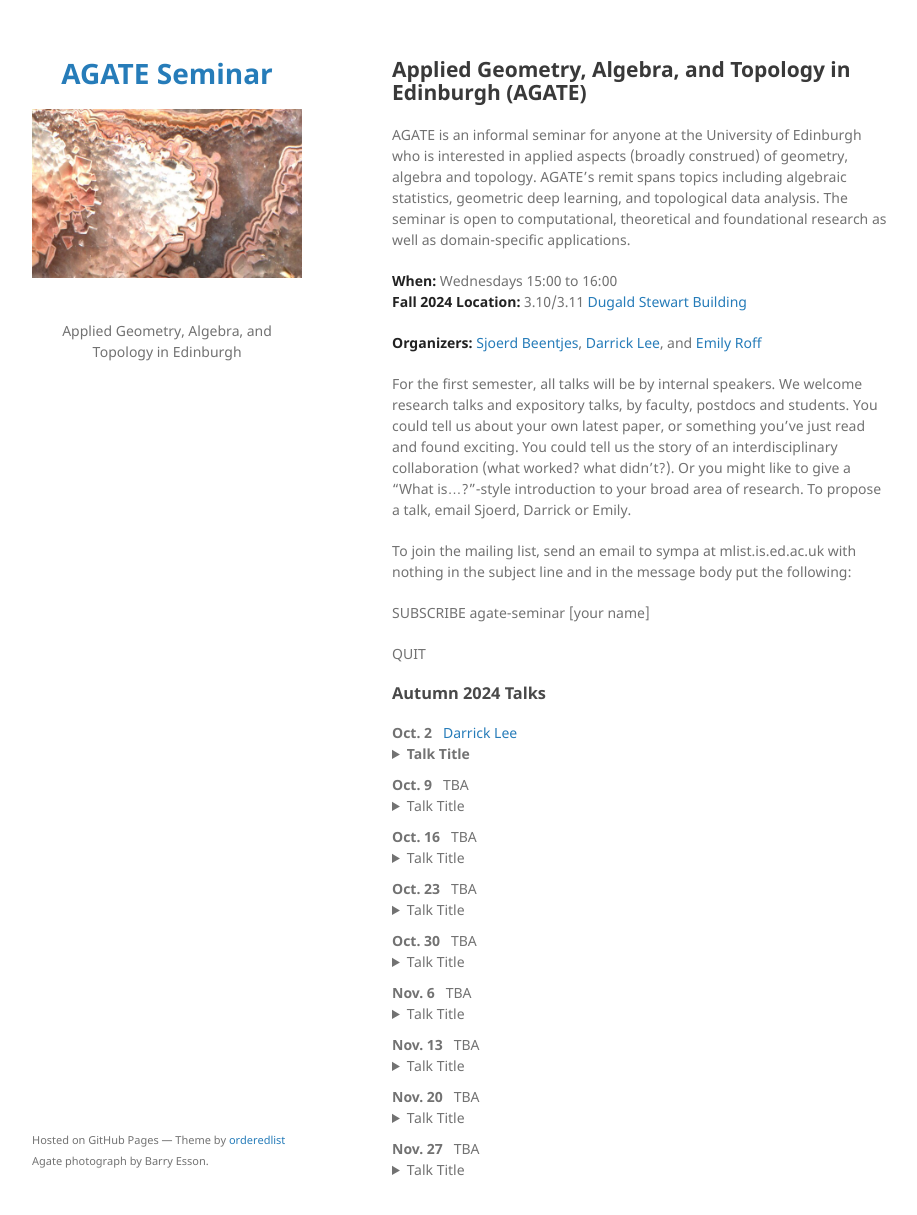
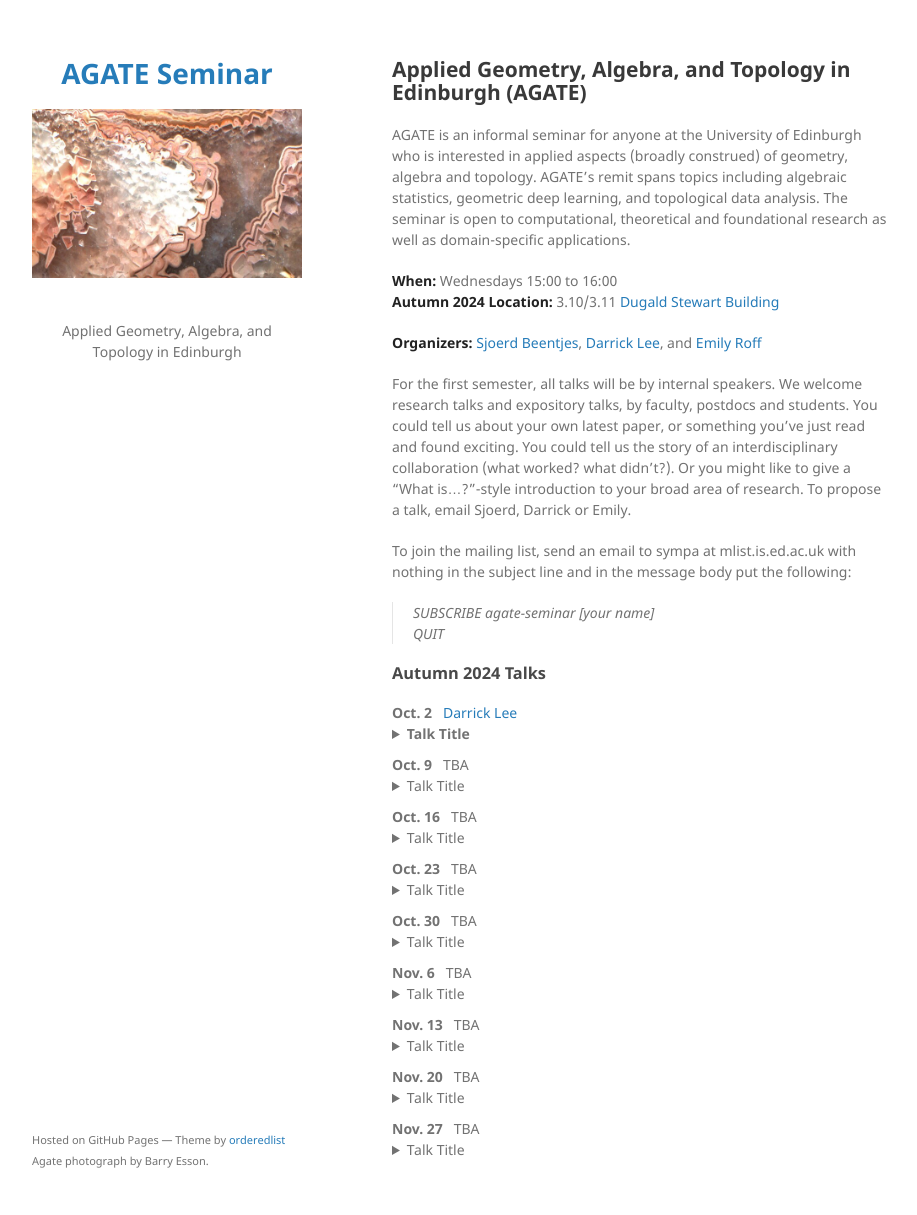
Before and after one commit to agatedinburgh/agatedinburgh.github.io, a Jekyll site: the page built from index.md, in a window 1280 px wide and 1240 px high. Shown: the top 1215 px of the window, without its empty margins (178-1095 px from the left). Built offline with Jekyll 4.4.1, drawn with Linux system fonts in a browser that asks for light colours; our own code applies the rules of GitHub Pages for plain Markdown files.

Commit message:
index.md

```diff
--- a/index.md
+++ b/index.md
@@ -7,7 +7,7 @@ layout: default
 AGATE is an informal seminar for anyone at the University of Edinburgh who is interested in applied aspects (broadly construed) of geometry, algebra and topology. AGATE's remit spans topics including algebraic statistics, geometric deep learning, and topological data analysis. The seminar is open to computational, theoretical and foundational research as well as domain-specific applications.
 
 **When:** Wednesdays 15:00 to 16:00
-**Fall 2024 Location:** 3.10/3.11 [Dugald Stewart Building](https://maps.app.goo.gl/op8Ue9vbxhYPsty36)
+**Autumn 2024 Location:** 3.10/3.11 [Dugald Stewart Building](https://maps.app.goo.gl/op8Ue9vbxhYPsty36)
 
 **Organizers:** [Sjoerd Beentjes](https://sjoerdvbeentjes.github.io/), [Darrick Lee](https://darricklee.com/), and [Emily Roff](https://www.maths.ed.ac.uk/~emilyroff/)
 
@@ -15,9 +15,8 @@ For the first semester, all talks will be by internal speakers. We welcome resea
 
 To join the mailing list, send an email to sympa at mlist.is.ed.ac.uk with nothing in the subject line and in the message body put the following:
 
-SUBSCRIBE agate-seminar [your name]
-
-QUIT
+>SUBSCRIBE agate-seminar [your name]\
+>QUIT
 
 
 ### Autumn 2024 Talks
```
